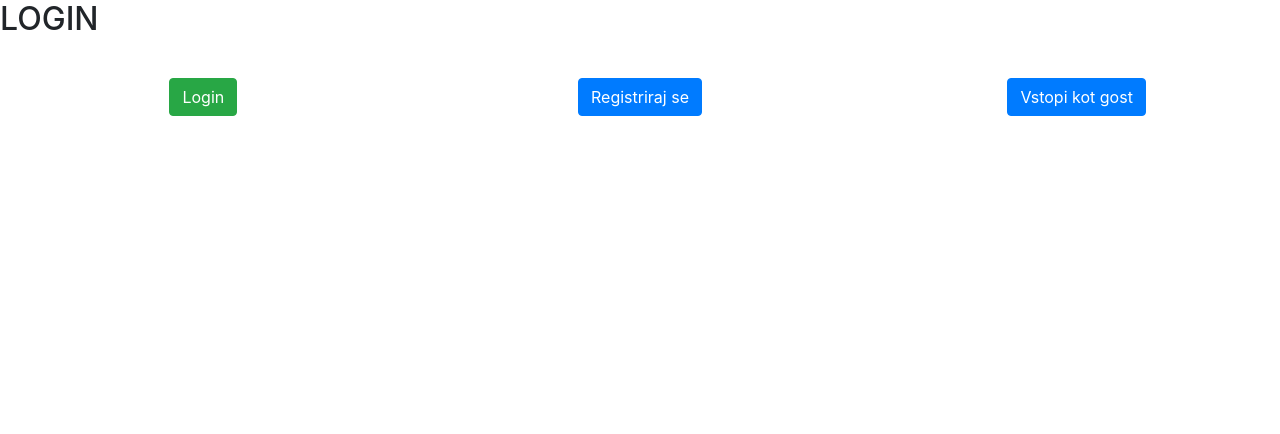
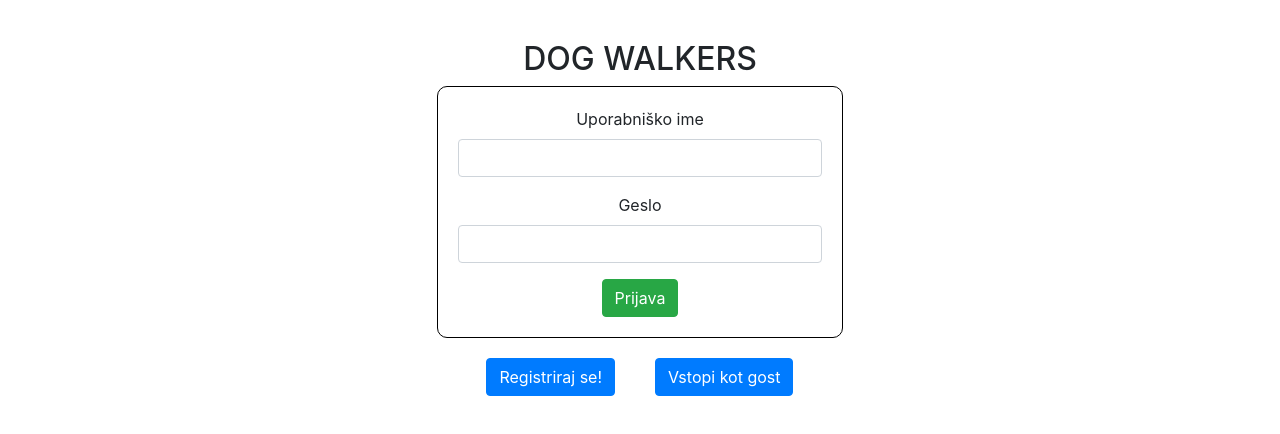
Before and after one commit to mynameisgasper/TPO, an Angular app in the folder src/app_public/: page / in a window 1280 px wide. Shown: the top 434 px of the page. Built offline with nearby package versions, Linux system fonts and the light colour scheme.

Commit message:
Prijava izgled narejen #2

```diff
--- a/src/app_public/src/app/home-page/home-page.component.css
+++ b/src/app_public/src/app/home-page/home-page.component.css
@@ -51,3 +51,17 @@ body {
 .main-buttons {
     text-align: center;
 }
+
+.form {
+    padding: 20px;
+    border: 1px solid black;
+    border-radius: 10px;
+}
+
+.registration {
+    margin: 20px;
+}
+
+.guest {
+    margin: 20px;
+}
--- a/src/app_public/src/app/home-page/home-page.component.html
+++ b/src/app_public/src/app/home-page/home-page.component.html
@@ -1,12 +1,25 @@
-<h2>LOGIN</h2>
 <div class="row">
     <div class="col-12 col-md-4 col-lg-4 col-xl-4 main-buttons">
-        <button class="btn btn-success">Login</button>
+
     </div>
     <div class="col-12 col-md-4 col-lg-4 col-xl-4 main-buttons">
-        <button class="btn btn-primary" routerLink="/registracija">Registriraj se</button>
+        <h2>DOG WALKERS</h2>
+        <div class="form">
+            <form>
+                <div class="form-group">
+                <label for="loginEmail">Uporabniško ime</label>
+                <input type="email" class="form-control" id="loginEmail">
+                </div>
+                <div class="form-group">
+                <label for="registrationPassword">Geslo</label>
+                <input type="password" class="form-control" id="registrationPassword">
+                </div>
+                <button class="btn btn-success">Prijava</button>
+            </form>
+        </div>
+        <button class="btn btn-primary registration" routerLink="/registracija">Registriraj se!</button>
+        <button class="btn btn-primary guest" routerLink="/oglasi">Vstopi kot gost</button>
     </div>
     <div class="col-12 col-md-4 col-lg-4 col-xl-4 main-buttons">
-        <button class="btn btn-primary" routerLink="/oglasi">Vstopi kot gost</button>
     </div>
 </div>
```
